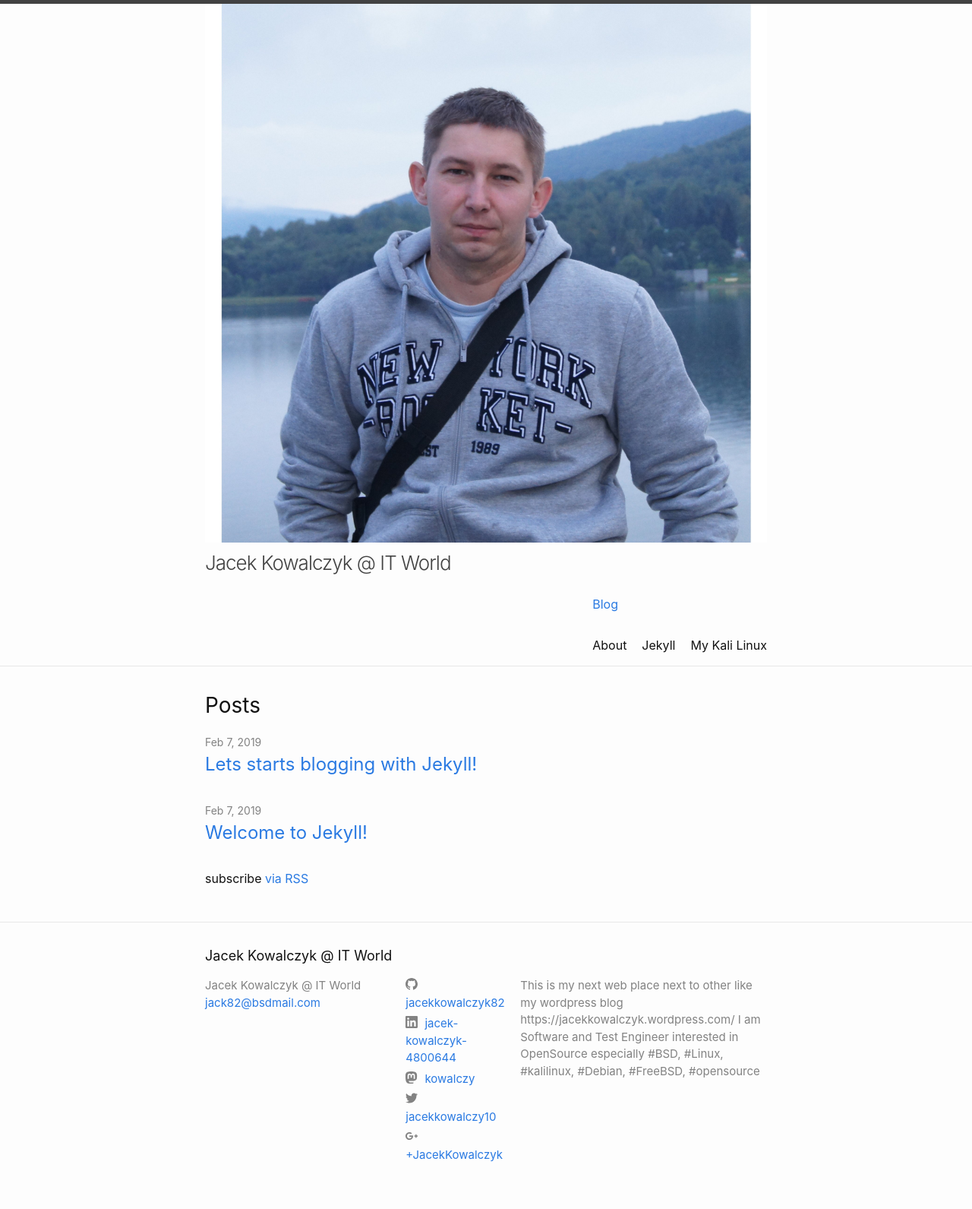
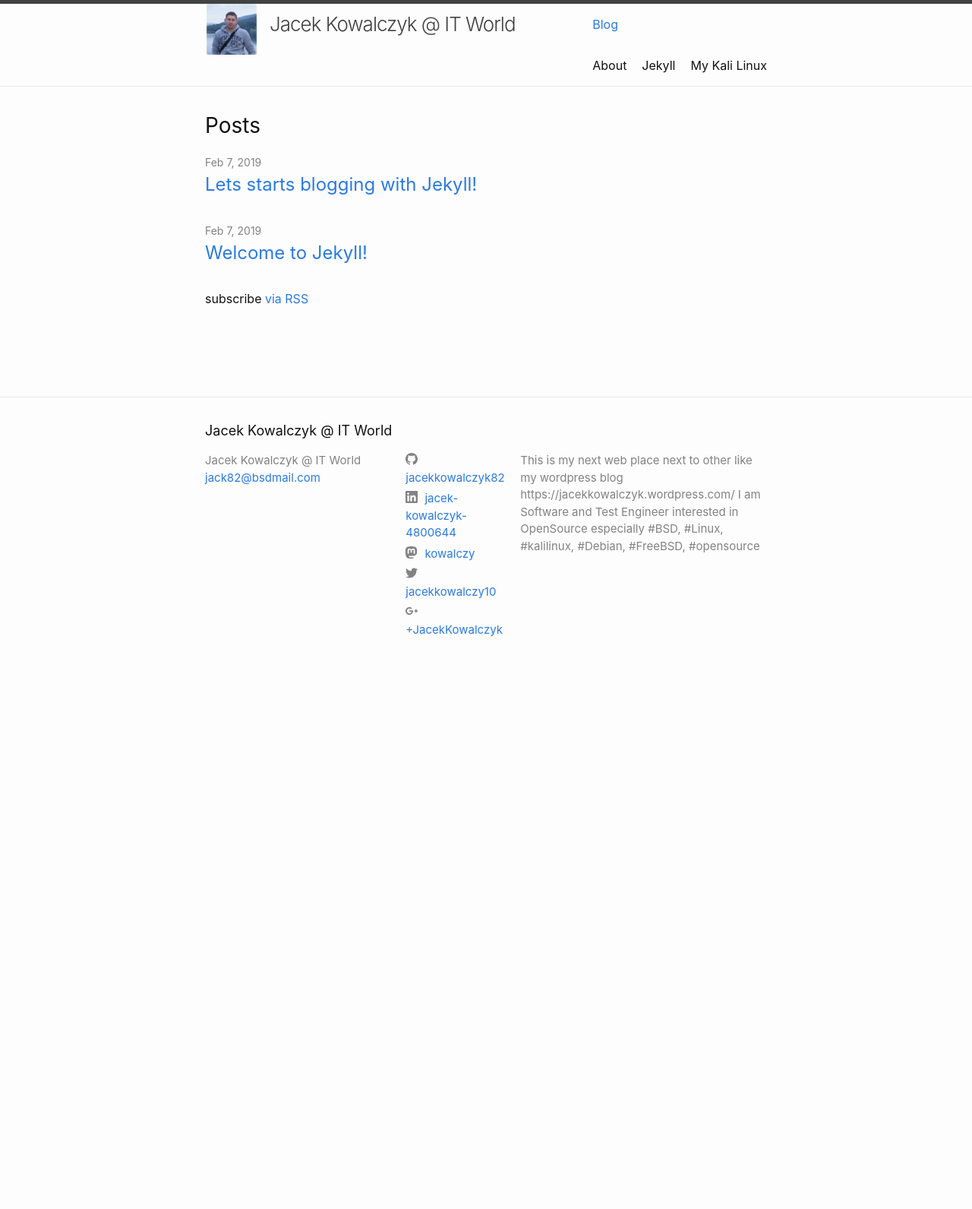
Before and after one commit to jacekkowalczyk82/jacekkowalczyk82.github.io, a Jekyll site: the page built from index.md, in a window 1280 px wide. Shown: the whole page at 76% size. Built offline with Jekyll 4.4.1, drawn with Linux system fonts in a browser that asks for light colours; after the commit the page ends 900 px from its top, so only the background shows below that.

Commit message:
fixed avatar

```diff
--- a/_includes/header.html
+++ b/_includes/header.html
@@ -3,7 +3,10 @@
   <div class="wrapper">
     {%- assign default_paths = site.pages | map: "path" -%}
     {%- assign page_paths = site.header_pages | default: default_paths -%}
-    <a class="site-title" rel="author" href="{{ "/" | relative_url }}"><img src="{{ site.avatar }}" /> {{ site.title | escape }}</a>
+
+
+    <a class="site-avatar" rel="author" href="{{ "/" | relative_url }}"><img src="{{ site.avatar }}" /></a>
+    <a class="site-title" rel="author" href="{{ "/" | relative_url }}">{{ site.title | escape }}</a>
 
     {%- if page_paths -%}
       <nav class="site-nav">
--- a/assets/main.scss
+++ b/assets/main.scss
@@ -3,3 +3,15 @@
 ---
 
 @import "minima";
+
+
+.site-avatar {
+  float: left;
+  width: 70px;
+  height: 70px;
+  margin-right: 15px;
+
+  img {
+    border-radius: 5px;
+  }
+}
```
